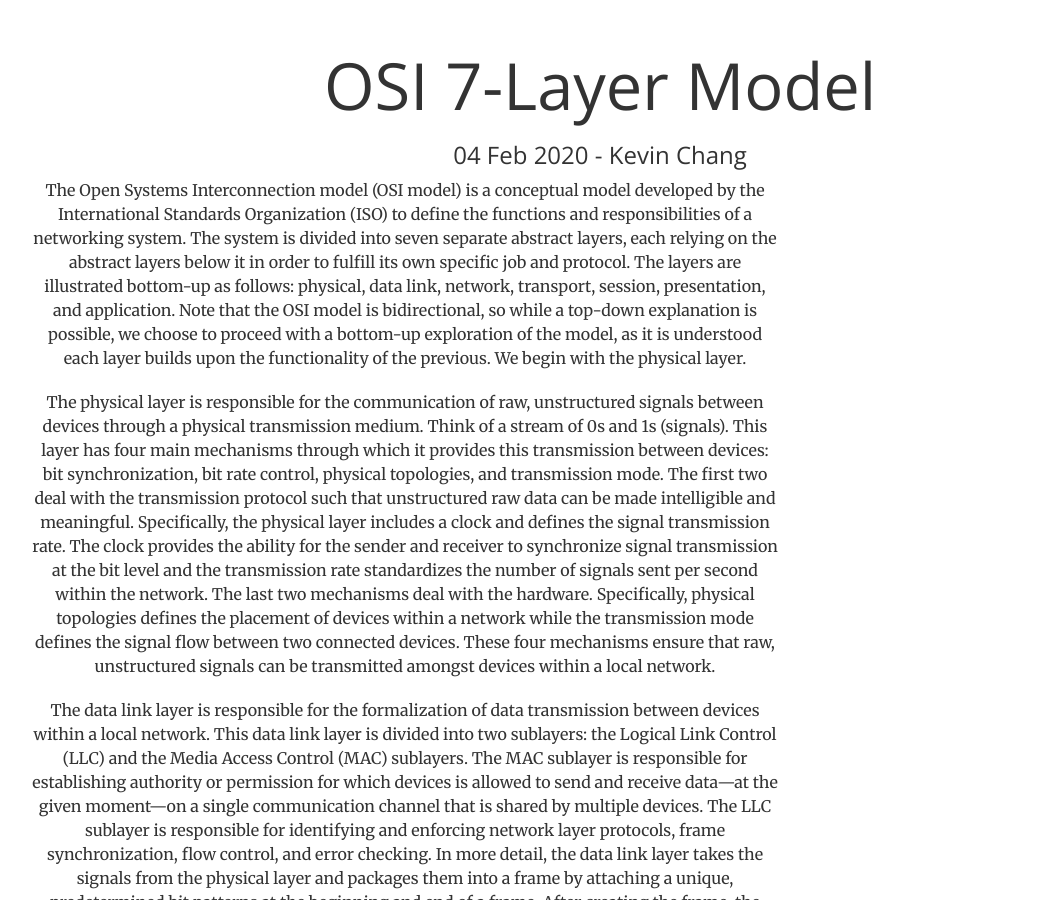
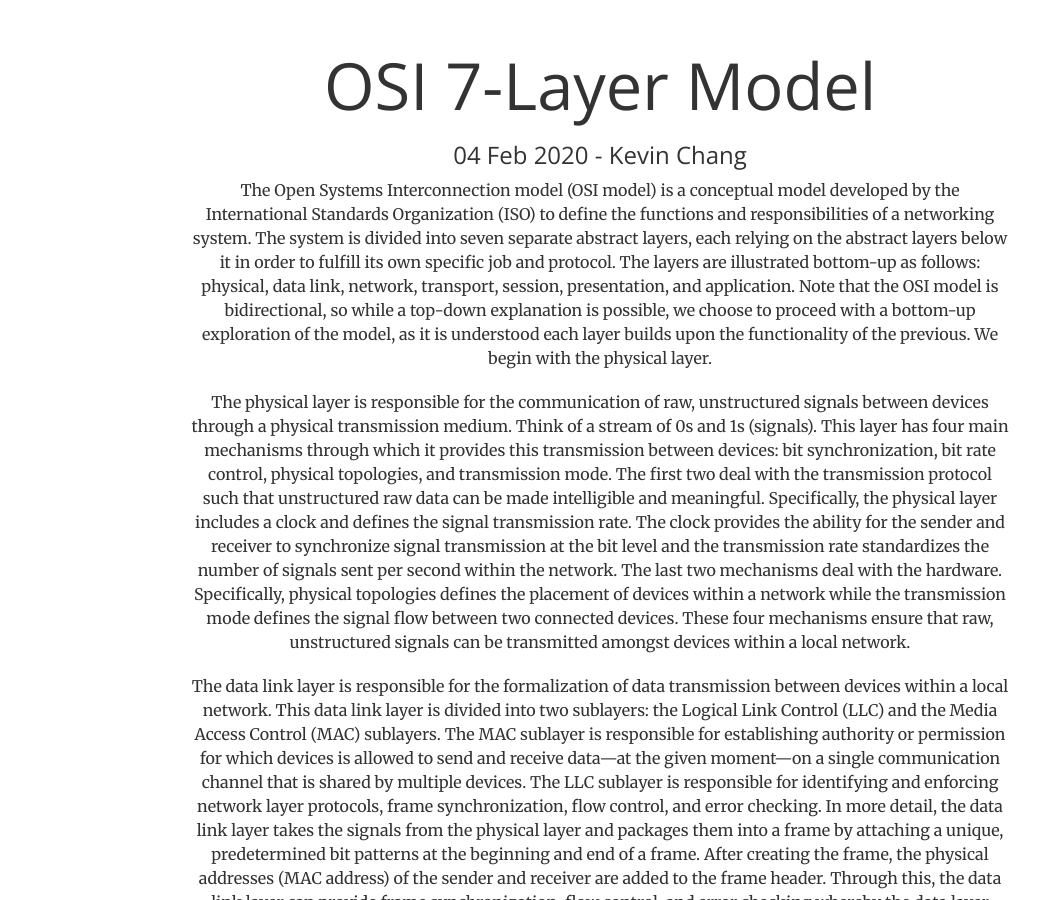
Before and after one commit to kevinchang96/kevinchang96.github.io, a Jekyll site: the page built from _posts/2020-02-04-OSI-7-Layer-Model.markdown, in a window 1280 px wide and 900 px high. Shown: the whole window, without its empty margins (40-1079 px from the left). Built offline with Jekyll 4.4.1, drawn with Linux system fonts in a browser that asks for light colours.

Commit message:
fixed centering issue on post

```diff
--- a/_layouts/post.html
+++ b/_layouts/post.html
@@ -2,14 +2,16 @@
 layout: default
 ---
 <article>
-<h1 class="post-title" style="text-align:center; margin-top:50px">{{ page.title }}</h1>
+<h1 class="post-title" style="text-align:center;margin-top:50px">{{ page.title }}</h1>
 <h3 class="post-subtitle" style="text-align:center">{{ page.date | date_to_string }} - {{ page.author }}</h3>
 
-	<div class="container">
+	<div class="container-fluid">
 		<div class="row">
+			<div class="col-lg-2 col-md-1 mx-auto"></div>
 			<div class="col-lg-8 col-md-10 mx-auto" style="text-align:center">
 				{{ content }}
 			</div>
+			<div class="col-lg-2 col-md-1 mx-auto"></div>
 		</div>
 	</div>
 </article>
```
